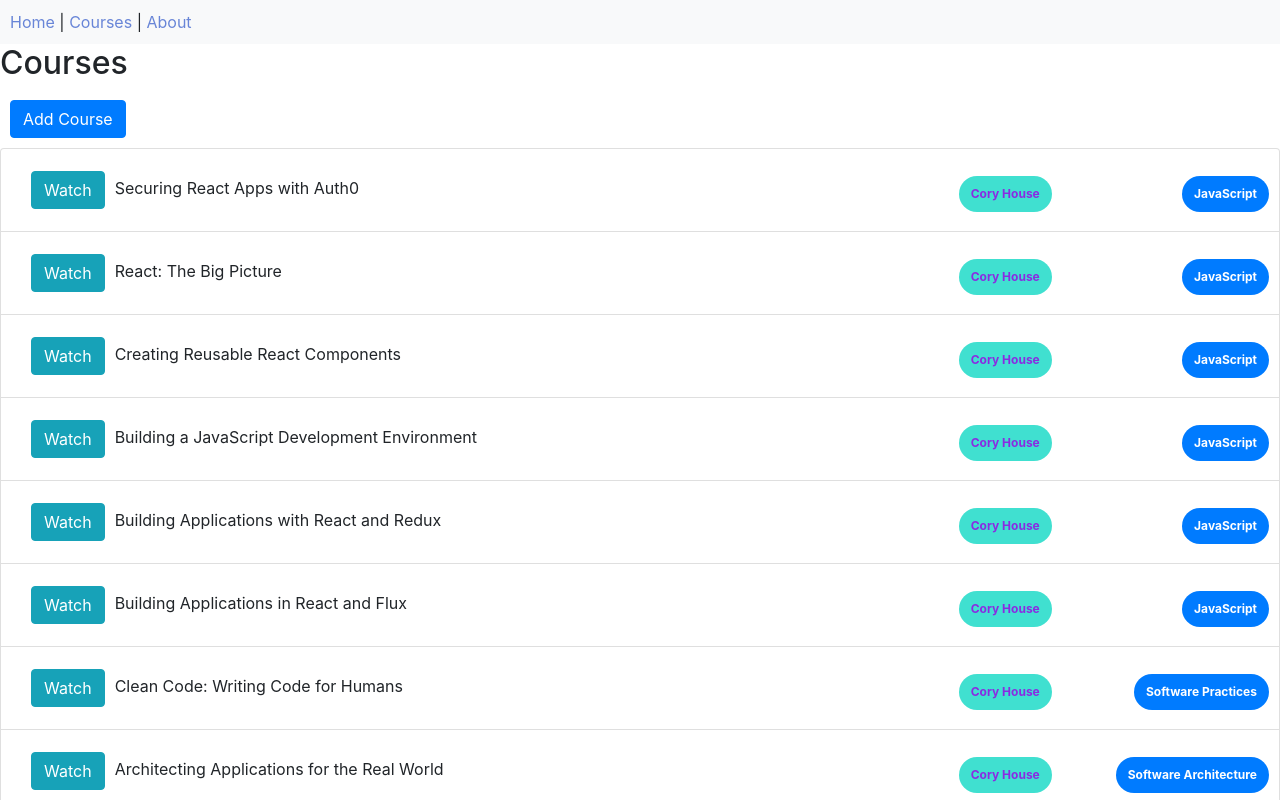
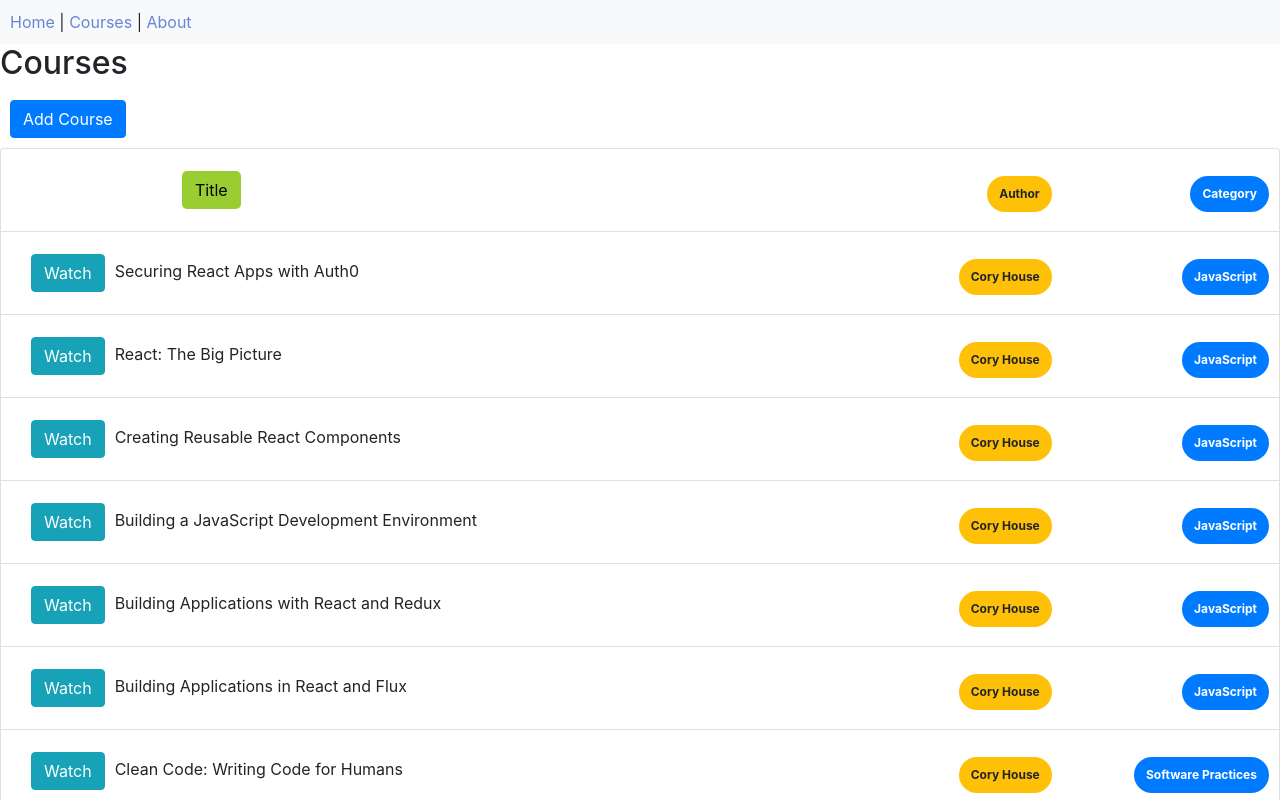
Before and after one commit to bksun/Course-App, a React (Create React App) app: page /courses in a window 1280 px wide. Shown: the top 800 px of the page. Built offline with nearby package versions, Linux system fonts and the light colour scheme; data requests are answered from the project's data file.

Commit message:
Refactor the course-list page

```diff
--- a/src/components/courses/Course-List.js
+++ b/src/components/courses/Course-List.js
@@ -13,30 +13,34 @@ class CourseList extends Component {
 
 
     render() {
+        const courseError =
+          <div className="text-danger">
+            courses not available for now!
+          </div>
 
-        return (
+        const courseList =
+          <ul class="list-group">
+            <li class="list-group-item d-flex ">
+              <button className="title-header btn">Title</button>
+              <span id="author" class="author badge badge-warning badge-pill">Author</span>
+              <span id="category" class="category badge badge-primary badge-pill">Category</span>
+            </li>
+
+            {  this.props.courses.map((course, index) => (
+                <Course key={course.id.toString()} course = { course } authors = { this.props.authors } index = { index } />
+              ))
+            }
+
+          </ul>
+
+          return (
             <div id="course-list">
               <h2>Courses</h2>
               <AddCourseButton />
 
-              <ul class="list-group">
-              { this.props.courses.length > 0 &&
-                <li class="list-group-item d-flex ">
-                  <span>Title</span>
-                  <span id="author" className="badge">Author</span>
-                  <span id="category" className="badge">Category</span>
-                </li>
-                  &&
-                  this.props.courses.map((course, index) => (
-                    <Course key={course.id.toString()} course = { course } authors = { this.props.authors } index = { index } />
-                  ))
-                }
-              </ul>
+              { this.props.courses.length <= 0 ? courseError : courseList }
 
-                { this.props.courses.length <= 0 && <div className="text-danger">
-                  courses not available for now!
-                </div>
-                }
+
             </div>
          );
     }
--- a/src/components/courses/styles/course.css
+++ b/src/components/courses/styles/course.css
@@ -1,3 +1,6 @@
+#course-form form {
+    width: 50%;
+}
 
 #course-list li span {
     margin: 15px 0px;
@@ -16,8 +19,6 @@ li .badge {
 li #author {
     position: absolute;
     margin-right: 150px;
-    color: blueviolet;
-    background-color: turquoise;
 }
 
 
@@ -26,6 +27,9 @@ li #author {
     margin-right: 17%;
 }
 
-#course-form form {
-    width: 50%;
+#course-list ul .title-header {
+    margin-left: 13%;
+    border-radius: 5px;
+    color: black;
+    background: yellowgreen;
 }
```
